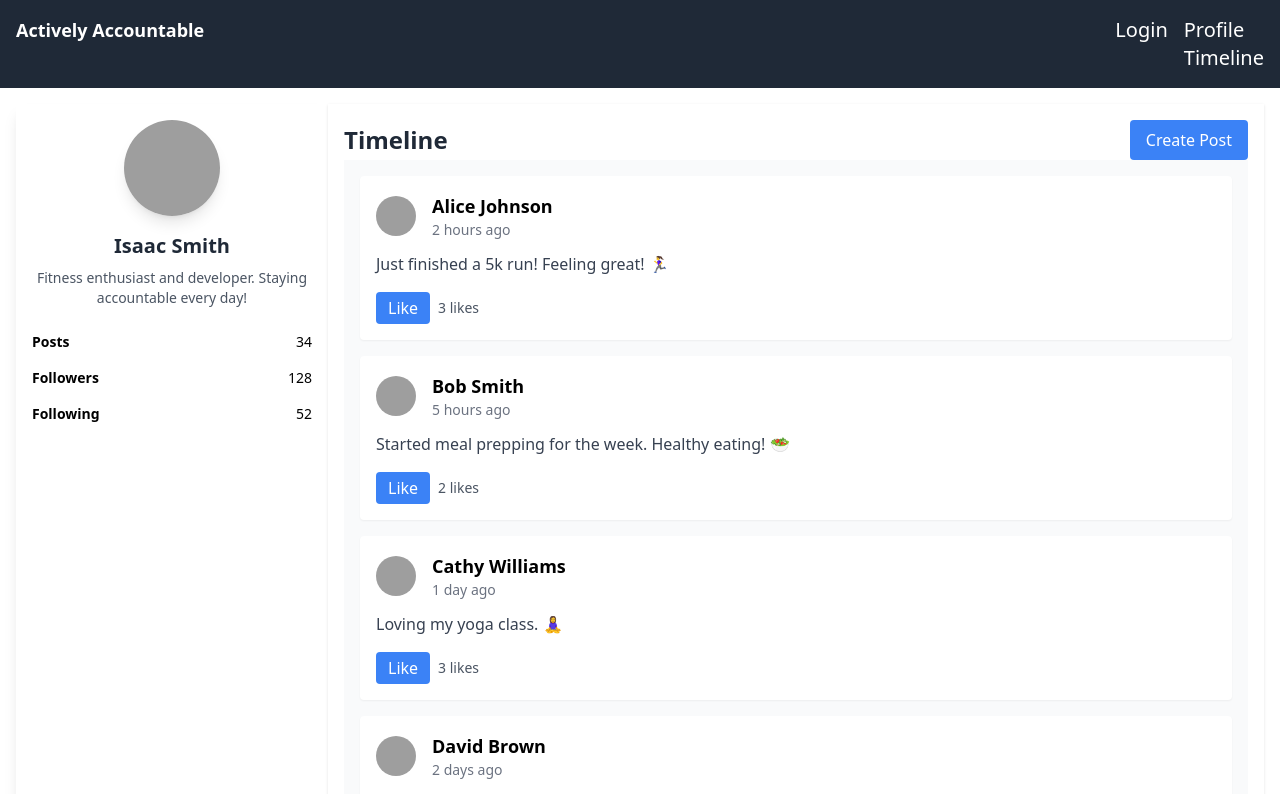
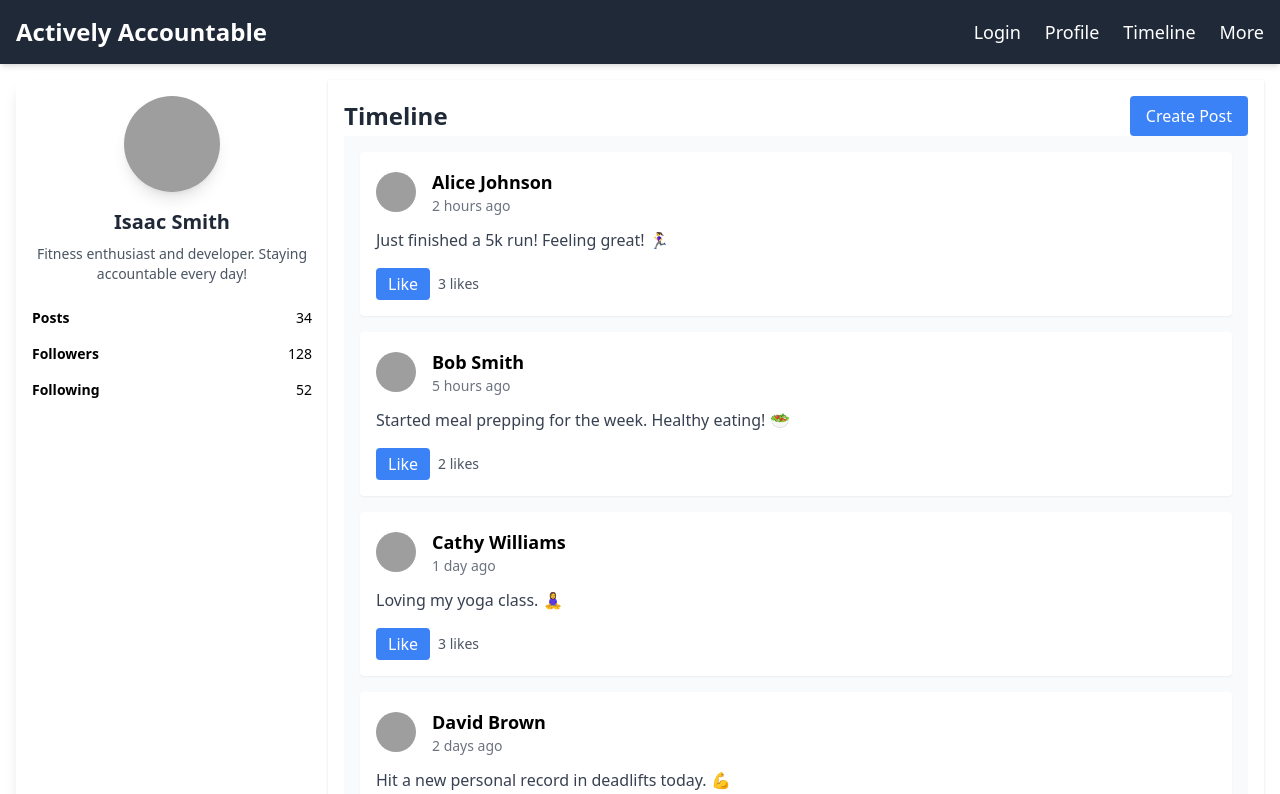
Before and after one commit to ismithin/SoftwareProject, a SvelteKit app in the folder actively-accountable/: page /timeline in a window 1280 px wide. Shown: the top 794 px of the page. Built offline with nearby package versions, Linux system fonts and the light colour scheme; grey boxes are pictures that could not be loaded.

Commit message:
Final routing changes and navbar update

```diff
--- /dev/null
+++ b/actively-accountable/src/lib/stores/userStore.ts
@@ -0,0 +1,49 @@
+// src/lib/stores/userStore.ts
+import { writable } from 'svelte/store';
+
+interface UserProfile {
+    name: string;
+    avatar: string;
+    bio: string;
+    stats: {
+        posts: number;
+        followers: number;
+        following: number;
+    };
+}
+
+export const profile = writable<UserProfile | null>(null);
+
+export const fetchUserProfile = async () => {
+    const token = localStorage.getItem('token');
+    if (!token) {
+        console.error('No token found');
+        return;
+    }
+
+    try {
+        const response = await fetch('http://localhost:5000/api/auth/profile', {
+            headers: {
+                Authorization: `Bearer ${token}`,
+            },
+        });
+
+        if (!response.ok) {
+            throw new Error('Failed to fetch profile');
+        }
+
+        const data = await response.json();
+        profile.set({
+            name: data.name,
+            avatar: data.profilePicture,
+            bio: data.bio,
+            stats: {
+                posts: data.stats?.posts || 0,
+                followers: data.stats?.followers || 0,
+                following: data.stats?.following || 0,
+            },
+        });
+    } catch (error) {
+        console.error('Error fetching profile:', error);
+    }
+};
--- a/actively-accountable/src/routes/+layout.svelte
+++ b/actively-accountable/src/routes/+layout.svelte
@@ -2,31 +2,41 @@
 	import '../app.css';
 </script>
 
-  <nav class="bg-gray-800 p-4 text-white">
-	<div class="mx-auto flex max-w-7xl justify-between">
-	  <a href="/" class="text-lg font-bold">Actively Accountable</a>
-	  <div class="flex space-x-4">
-		<!-- Login Link (Increased Font Size) -->
-		<a href="/login" class="text-xl hover:underline">Login</a>
-
-		<!-- Profile Link Wrapper (After Login) -->
+<nav class="bg-gray-800 p-4 text-white shadow-md relative z-20">
+	<div class="mx-auto flex max-w-7xl items-center justify-between">
+		<a href="/" class="text-2xl font-bold hover:text-gray-300">
+			Actively Accountable
+		</a>
+		<div class="flex items-center space-x-6">
+			<a href="/login" class="text-lg font-medium hover:text-gray-300 transition duration-200">
+				Login
+			</a>
+			<a href="/profile" class="text-lg font-medium hover:text-gray-300 transition duration-200">
+				Profile
+			</a>
+			<a href="/timeline" class="text-lg font-medium hover:text-gray-300 transition duration-200">
+				Timeline
+			</a>
 			<div class="relative group">
-		  <a href="/profile" class="text-xl hover:underline">Profile</a>
-
-		<!-- Timeline Link Wrapper (After Login) -->
-		<div class="relative group">
-		  <a href="/timeline" class="text-xl hover:underline">Timeline</a>
-
-		  <!-- Dropdown Menu (Hidden by default, shown on hover or focus) -->
-		  <div class="absolute left-0 mt-2 hidden bg-gray-700 text-white rounded-md shadow-lg group-hover:block group-focus-within:block">
-			<a href="/forgot-password" class="text-sm block px-4 py-2 hover:bg-gray-600">Reset Password</a>
+				<a href="#" class="text-lg font-medium hover:text-gray-300 transition duration-200">
+					More
+				</a>
+				<div
+					class="absolute left-0 mt-2 hidden w-40 rounded-md bg-gray-700 py-2 text-sm shadow-lg group-hover:block z-30"
+				>
+					<a href="/forgot-password" class="block px-4 py-2 hover:bg-gray-600 transition duration-200">
+						Reset Password
+					</a>
+					<a href="/settings" class="block px-4 py-2 hover:bg-gray-600 transition duration-200">
+						Settings
+					</a>
 				</div>
 			</div>
 		</div>
 	</div>
 </nav>
 
+
 <main class="p-4">
 	<slot />
-	<!-- This is where child content will render -->
 </main>
--- a/actively-accountable/src/routes/timeline/+page.svelte
+++ b/actively-accountable/src/routes/timeline/+page.svelte
@@ -7,7 +7,6 @@
 	let newPostContent = '';
 	let newPostName = '';
 	let currentUserId = 1; // Replace with the actual logged-in user ID
-
 
 	const openModal = () => (isModalOpen = true);
 	const closeModal = () => (isModalOpen = false);
@@ -52,7 +51,7 @@
 				if (post.id === postId) {
 					// Check if user has already liked the post
 					if (post.likedBy.includes(currentUserId)) {
-                    alert("You have already liked this post!");
+						alert('You have already liked this post!');
 						return post;
 					}
 					return {
```
Lines whose indentation alone changed are shown as unchanged.
